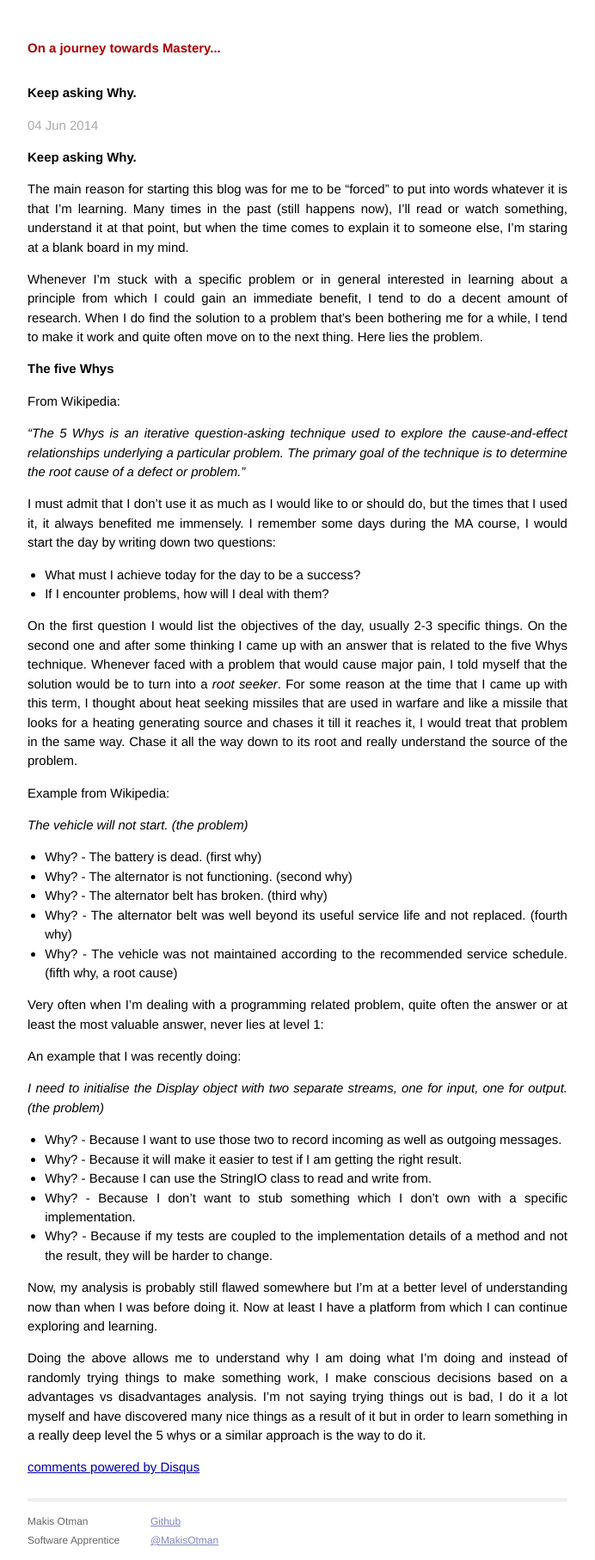
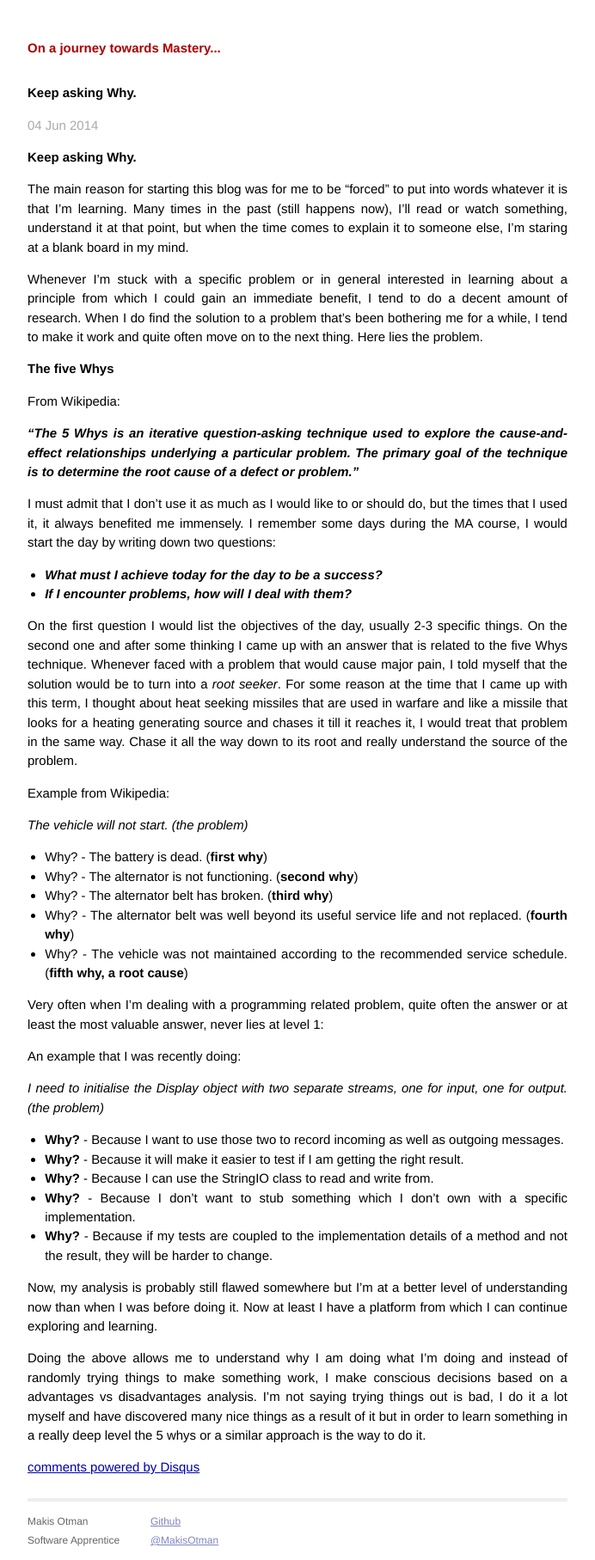
Before and after one commit to Maikon/personal_blog, a Jekyll site: the page built from _posts/2014-06-04-keep-asking-why.md, in a window 1280 px wide. Shown: the whole page at 86% size, without its empty margins (294-986 px from the left). Built offline with Jekyll 4.4.1, drawn with Linux system fonts in a browser that asks for light colours; Markdown is read by kramdown in place of the engine named in the settings; comment, search, counter and statistics services are not loaded.

```diff
--- a/_posts/2014-06-04-keep-asking-why.md
+++ b/_posts/2014-06-04-keep-asking-why.md
@@ -13,12 +13,12 @@ Whenever I'm stuck with a specific problem or in general interested in learning
 
 From Wikipedia:
 
-*"The 5 Whys is an iterative question-asking technique used to explore the cause-and-effect relationships underlying a particular problem. The primary goal of the technique is to determine the root cause of a defect or problem."*
+**_"The 5 Whys is an iterative question-asking technique used to explore the cause-and-effect relationships underlying a particular problem. The primary goal of the technique is to determine the root cause of a defect or problem."_**
 
 I must admit that I don't use it as much as I would like to or should do, but the times that I used it, it always benefited me immensely. I remember some days during the MA course, I would start the day by writing down two questions:
 
-- What must I achieve today for the day to be a success?
-- If I encounter problems, how will I deal with them?
+- **_What must I achieve today for the day to be a success?_**
+- **_If I encounter problems, how will I deal with them?_**
 
 On the first question I would list the objectives of the day, usually 2-3 specific things. On the second one and after some thinking I came up with an answer that is related to the five Whys technique. Whenever faced with a problem that would cause major pain, I told myself that the solution would be to turn into a *root seeker*. For some reason at the time that I came up with this term, I thought about heat seeking missiles that are used in warfare and like a missile that looks for a heating generating source and chases it till it reaches it, I would treat that problem in the same way. Chase it all the way down to its root and really understand the source of the problem.
 
@@ -26,11 +26,11 @@ Example from Wikipedia:
 
 *The vehicle will not start. (the problem)*
 
-- Why? - The battery is dead. (first why)
-- Why? - The alternator is not functioning. (second why)
-- Why? - The alternator belt has broken. (third why)
-- Why? - The alternator belt was well beyond its useful service life and not replaced. (fourth why)
-- Why? - The vehicle was not maintained according to the recommended service schedule. (fifth why, a root cause)
+- Why? - The battery is dead. (**first why**)
+- Why? - The alternator is not functioning. (**second why**)
+- Why? - The alternator belt has broken. (**third why**)
+- Why? - The alternator belt was well beyond its useful service life and not replaced. (**fourth why**)
+- Why? - The vehicle was not maintained according to the recommended service schedule. (**fifth why, a root cause**)
 
 Very often when I'm dealing with a programming related problem, quite often the answer or at least the most valuable answer, never lies at level 1:
 
@@ -38,11 +38,11 @@ An example that I was recently doing:
 
 *I need to initialise the Display object with two separate streams, one for input, one for output. (the problem)*
 
-- Why? - Because I want to use those two to record incoming as well as outgoing messages.
-- Why? - Because it will make it easier to test if I am getting the right result.
-- Why? - Because I can use the StringIO class to read and write from.
-- Why? - Because I don't want to stub something which I don't own with a specific implementation.
-- Why? - Because if my tests are coupled to the implementation details of a method and not the result, they will be harder to change.
+- **Why?** - Because I want to use those two to record incoming as well as outgoing messages.
+- **Why?** - Because it will make it easier to test if I am getting the right result.
+- **Why?** - Because I can use the StringIO class to read and write from.
+- **Why?** - Because I don't want to stub something which I don't own with a specific implementation.
+- **Why?** - Because if my tests are coupled to the implementation details of a method and not the result, they will be harder to change.
 
 Now, my analysis is probably still flawed somewhere but I'm at a better level of understanding now than when I was before doing it. Now at least I have a platform from which I can continue exploring and learning.
 
```
Also changed, not shown: _posts/2014-05-30-managing-dependencies.md (+3 -5 lines), _posts/2014-06-03-polymorphism.md (+2 -2 lines), _posts/2014-06-05-law-of-demeter.md (added, +152 -0 lines).
